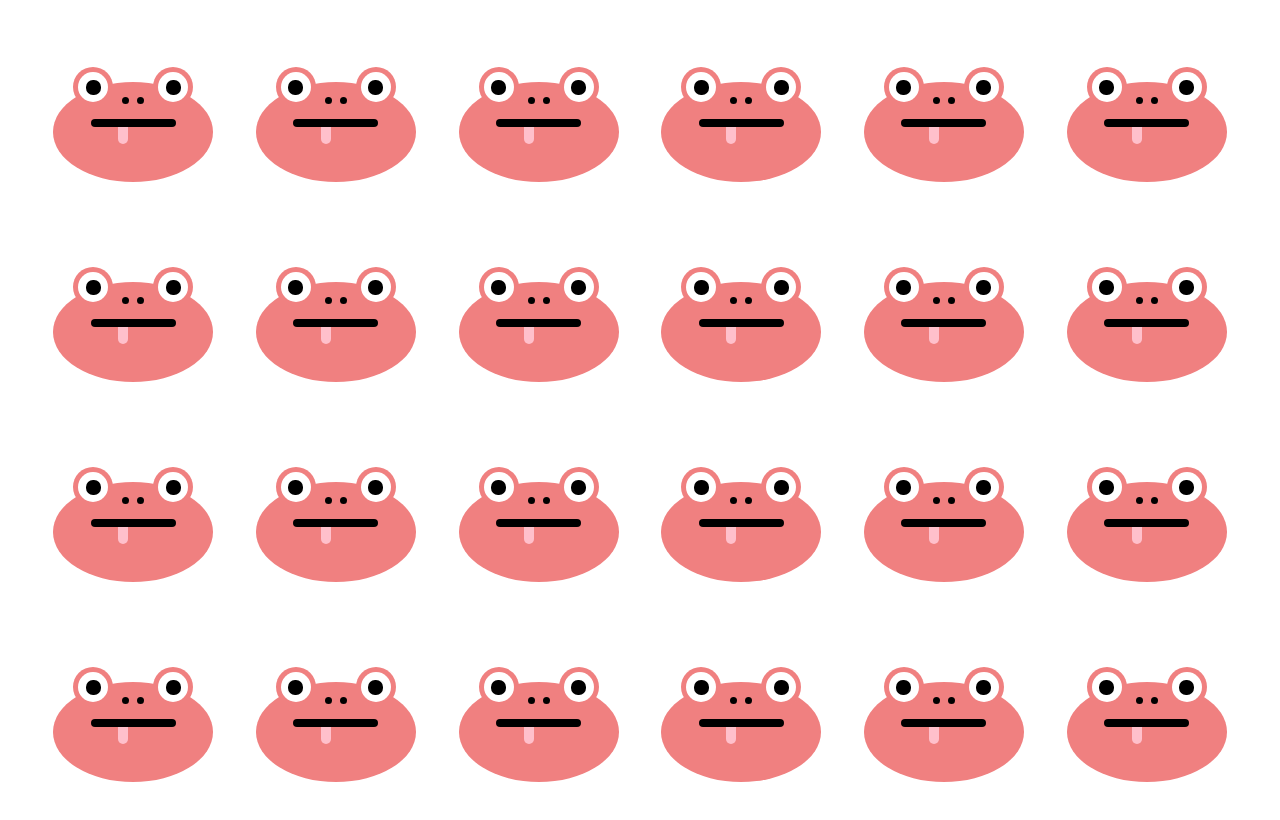
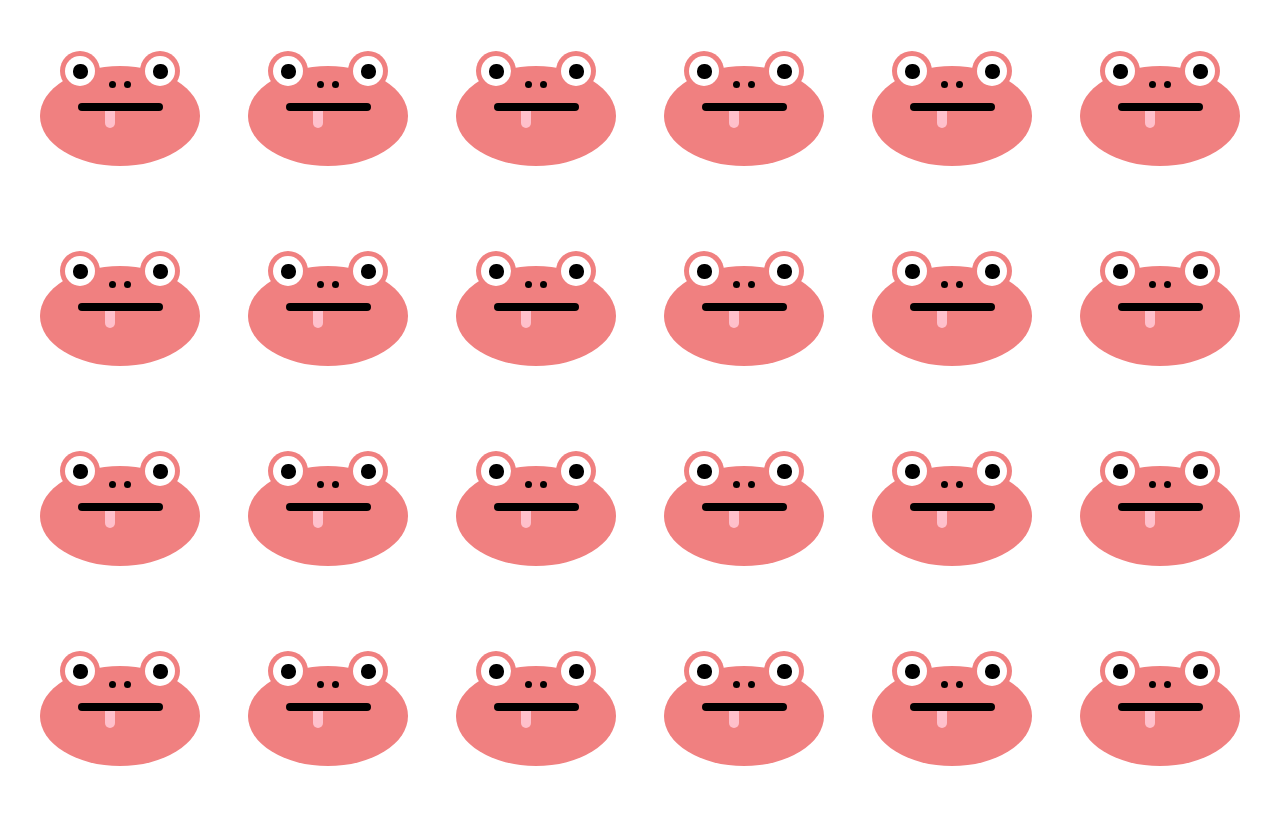
Before and after one commit to JunoNgx/squish-a-froggy, a Svelte app: page / in a window 1280 px wide. Shown: the top 820 px of the page. Built offline with nearby package versions, Linux system fonts and the light colour scheme.

Commit message:
Fix app layout

```diff
--- a/src/app.css
+++ b/src/app.css
@@ -43,7 +43,7 @@ h1 {
 #app {
   max-width: 1280px;
   margin: 0 auto;
-  padding: 2rem;
+  padding: 1em;
   text-align: center;
 }
 
```
